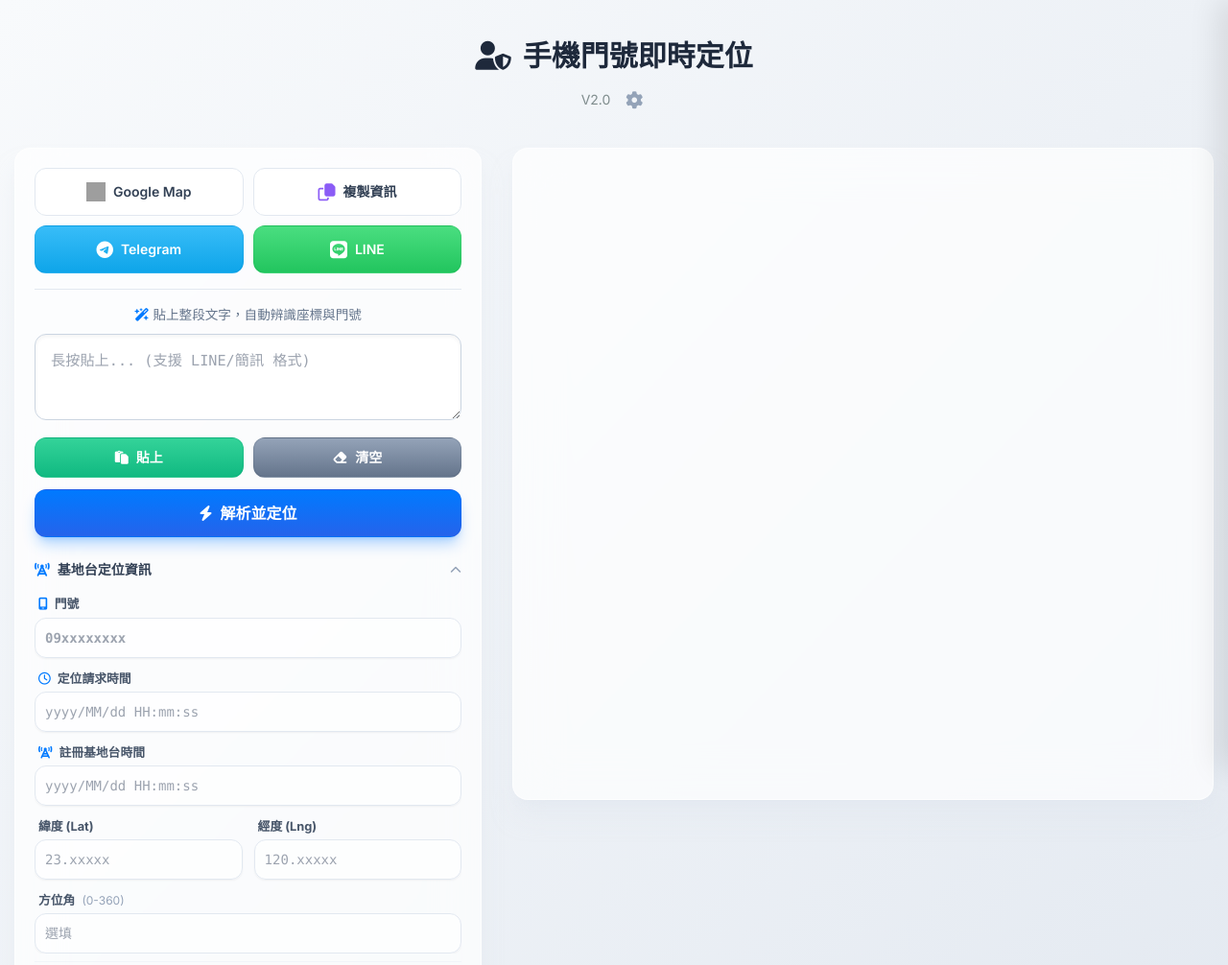
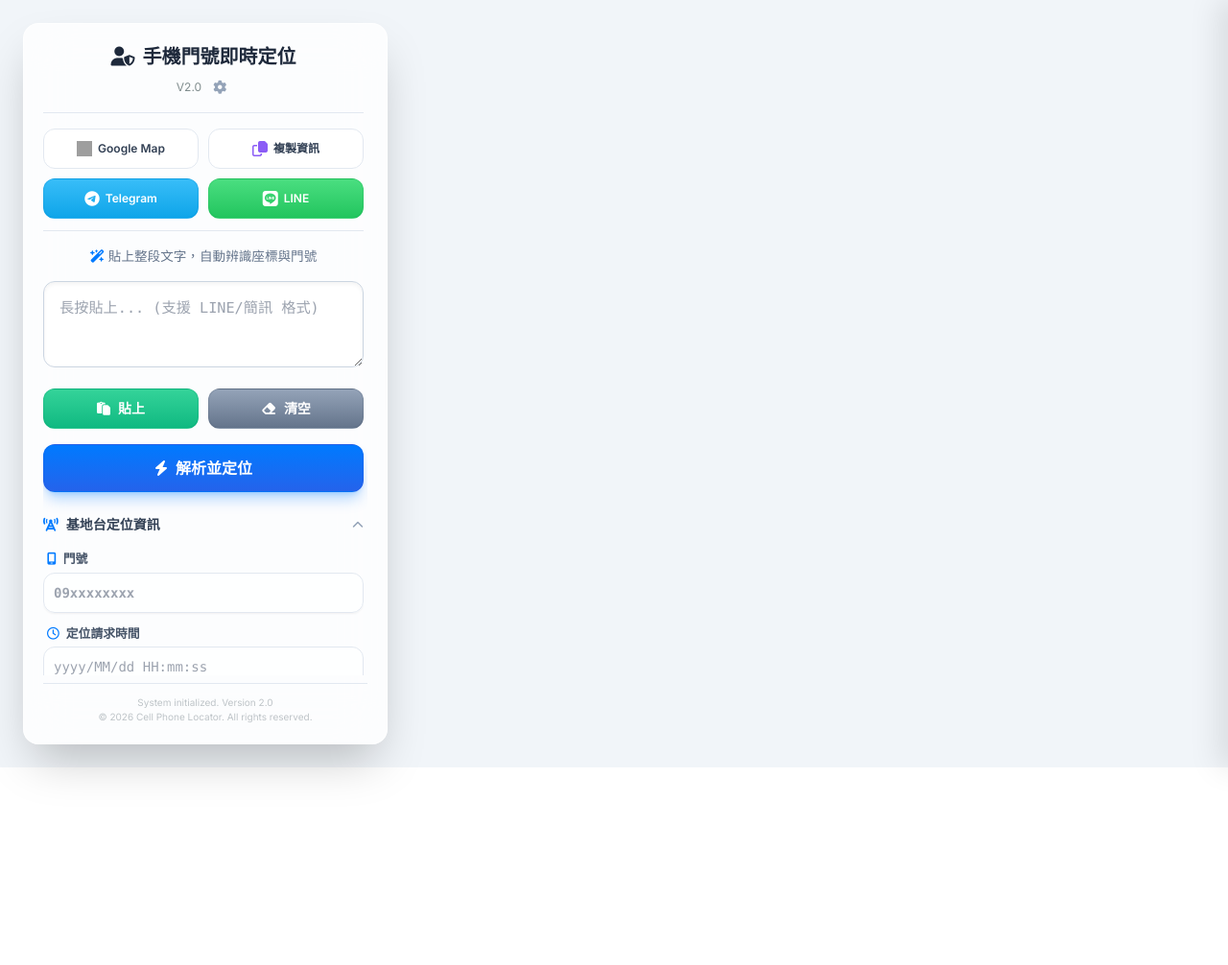
Before and after one commit to lianghao02/Cell-Tower-Map-Locator, a plain HTML site: page index.html in a window 1280 px wide. Shown: the top 1006 px of the page at 96% size. After the commit the page ends 800 px from the top, so only its background shows below. Drawn offline with nearby package versions, Linux system fonts and the light colour scheme; grey boxes are pictures that could not be loaded.

Commit message:
Feat: v2.1 滿版地圖背景與懸浮折疊控制面板正式版

```diff
--- a/index.html
+++ b/index.html
@@ -108,6 +108,65 @@
           .collapsible-header.active i.fa-chevron-down {
             transform: rotate(-180deg);
           }
+
+          /* 側邊懸浮面板樣式與動畫 */
+          .console-panel {
+            position: fixed;
+            z-index: 1000; /* 確保位於 Leaflet 與 Overlay 之上 */
+            transition: transform 0.3s cubic-bezier(0.4, 0, 0.2, 1);
+            transform: translateX(0);
+          }
+
+          @media (min-width: 768px) {
+            .console-panel {
+              width: 380px;
+              top: 24px;
+              left: 24px;
+              max-height: calc(100vh - 48px);
+            }
+            .console-panel.collapsed {
+              transform: translateX(calc(-100% - 30px)); /* 完全滑出左側螢幕，包含 margin 與 shadow */
+            }
+          }
+
+          @media (max-width: 767px) {
+            .console-panel {
+              width: calc(100vw - 24px);
+              top: 12px;
+              left: 12px;
+              max-height: calc(100vh - 24px);
+            }
+            .console-panel.collapsed {
+              transform: translateX(calc(-100% - 15px));
+            }
+          }
+
+          /* 折疊切換外掛按鈕把手 */
+          .toggle-handle {
+            position: absolute;
+            top: 50%;
+            transform: translateY(-50%);
+            right: -24px; /* 卡在卡片右側外緣 */
+            width: 24px;
+            height: 64px;
+            background: rgba(255, 255, 255, 0.85);
+            backdrop-filter: blur(12px);
+            border-top: 1px solid rgba(255, 255, 255, 0.6);
+            border-bottom: 1px solid rgba(255, 255, 255, 0.6);
+            border-right: 1px solid rgba(255, 255, 255, 0.6);
+            border-radius: 0 12px 12px 0;
+            box-shadow: 4px 0 10px rgba(0, 0, 0, 0.08);
+            display: flex;
+            align-items: center;
+            justify-content: center;
+            cursor: pointer;
+            z-index: 1010;
+            transition: background-color 0.2s, color 0.2s;
+          }
+          .toggle-handle:hover {
+            background: rgba(255, 255, 255, 0.95);
+            color: var(--color-accent, #2563eb);
+          }
         }
     </style>
 
@@ -117,21 +176,7 @@
 <body class="bg-gradient-to-br from-slate-50 to-slate-200 text-slate-800 font-sans overflow-x-hidden select-none pb-20 overscroll-none min-h-screen">
 
 
-    <div class="container mx-auto p-[15px] max-w-[600px] md:max-w-7xl pt-10">
-        <!-- 標題區塊 (統一風格) -->
-        <div class="text-center mb-8 relative">
-            <h1 class="text-3xl font-bold text-primary mb-2.5 flex justify-center items-center">
-                <i class="fa-solid fa-user-shield mr-3"></i>手機門號即時定位
-            </h1>
-            <div class="flex justify-center items-center gap-3 text-[#7f8c8d] text-sm font-medium">
-                <span>V2.0</span>
-                <button id="btnToggleConfig"
-                    class="text-slate-400 hover:text-primary transition-colors hover:rotate-45 p-1 flex items-center"
-                    title="進階設定">
-                    <i class="fa-solid fa-gear text-lg"></i>
-                </button>
-            </div>
-        </div>
+
         <!-- 背景遮罩 (Overlay) -->
         <div id="configOverlay"
             class="fixed inset-0 bg-black/40 z-[90] hidden opacity-0 transition-opacity duration-300">
@@ -231,32 +276,51 @@
             </div>
         </div>
 
-        <!-- 核心佈局 Grid -->
-        <div class="flex flex-col gap-6 md:grid md:grid-cols-[1fr_1.5fr] md:gap-8 md:items-start">
-            <!-- Order 1: 單一整合控制台 -->
-            <div class="card order-1 bg-white/70 backdrop-blur-xl border border-white/60 rounded-2xl p-5 shadow-xl shadow-slate-200/50 md:col-start-1 md:row-start-1 flex flex-col justify-between">
-                <div>
-                    <!-- 分享與複製按鈕 (移到最上方) -->
-                    <div class="action-grid grid grid-cols-2 gap-[10px] mb-4 pb-4 border-b border-slate-200">
+    <!-- Order 1: 單一整合控制台 (懸浮面板) -->
+    <div id="consolePanel" class="console-panel card bg-white/80 backdrop-blur-xl border border-white/60 rounded-2xl p-5 shadow-2xl flex flex-col justify-between overflow-hidden">
+        <!-- 折疊切換外掛按鈕把手 -->
+        <button id="btnConsoleToggle" class="toggle-handle border-none outline-none animate-pulse" onclick="app.toggleConsoleSide()" title="收合/展開控制台">
+            <i class="fa-solid fa-chevron-left text-slate-500 text-[10px] transition-transform duration-300" id="consoleToggleArrow"></i>
+        </button>
+
+        <!-- 內部可滾動容器 -->
+        <div class="flex-1 overflow-y-auto pr-1 space-y-4 max-h-full">
+            <!-- 標題區塊 (從外部移入，做在卡片頂端) -->
+            <div class="text-center pb-3 border-b border-slate-200 relative">
+                <h1 class="text-xl font-bold text-primary mb-1 flex justify-center items-center">
+                    <i class="fa-solid fa-user-shield mr-2"></i>手機門號即時定位
+                </h1>
+                <div class="flex justify-center items-center gap-2 text-[#7f8c8d] text-xs font-medium">
+                    <span>V2.0</span>
+                    <button id="btnToggleConfig"
+                        class="text-slate-400 hover:text-primary transition-colors hover:rotate-45 p-1 flex items-center border-none bg-transparent cursor-pointer"
+                        title="進階設定">
+                        <i class="fa-solid fa-gear text-sm"></i>
+                    </button>
+                </div>
+            </div>
+
+            <!-- 分享與複製按鈕 (常駐於標題之下) -->
+            <div class="action-grid grid grid-cols-2 gap-[10px] pb-3 border-b border-slate-200">
                 <button
-                            class="btn bg-white text-slate-700 py-2.5 px-4 rounded-xl font-semibold cursor-pointer flex items-center justify-center gap-2 hover:-translate-y-0.5 active:translate-y-0 hover:shadow-md hover:text-accent transition-all border border-slate-200 text-sm"
+                    class="btn bg-white text-slate-700 py-2 px-3 rounded-xl font-semibold cursor-pointer flex items-center justify-center gap-1.5 hover:-translate-y-0.5 active:translate-y-0 hover:shadow-md hover:text-accent transition-all border border-slate-200 text-xs"
                     onclick="app.openMap()">
-                            <img src="https://upload.wikimedia.org/wikipedia/commons/a/aa/Google_Maps_icon_%282020%29.svg" alt="GMap" class="w-5 h-5"> Google Map
+                    <img src="https://upload.wikimedia.org/wikipedia/commons/a/aa/Google_Maps_icon_%282020%29.svg" alt="GMap" class="w-4 h-4"> Google Map
                 </button>
                 <button
-                            class="btn bg-white text-slate-700 py-2.5 px-4 rounded-xl font-semibold cursor-pointer flex items-center justify-center gap-2 hover:-translate-y-0.5 active:translate-y-0 hover:shadow-md hover:text-copy transition-all border border-slate-200 text-sm"
+                    class="btn bg-white text-slate-700 py-2 px-3 rounded-xl font-semibold cursor-pointer flex items-center justify-center gap-1.5 hover:-translate-y-0.5 active:translate-y-0 hover:shadow-md hover:text-copy transition-all border border-slate-200 text-xs"
                     onclick="app.copy()">
-                            <i class="fa-regular fa-copy text-lg text-copy"></i> 複製資訊
+                    <i class="fa-regular fa-copy text-base text-copy"></i> 複製資訊
                 </button>
                 <button
-                            class="btn bg-gradient-to-b from-[#38bdf8] to-[#0ea5e9] text-white py-2.5 px-4 rounded-xl font-semibold cursor-pointer flex items-center justify-center gap-2 hover:-translate-y-0.5 active:translate-y-0 hover:shadow-lg hover:shadow-[#0ea5e9]/30 transition-all border border-[#0284c7]/20 text-sm"
+                    class="btn bg-gradient-to-b from-[#38bdf8] to-[#0ea5e9] text-white py-2 px-3 rounded-xl font-semibold cursor-pointer flex items-center justify-center gap-1.5 hover:-translate-y-0.5 active:translate-y-0 hover:shadow-lg hover:shadow-[#0ea5e9]/30 transition-all border border-[#0284c7]/20 text-xs"
                     onclick="app.share('tg')">
-                            <i class="fa-brands fa-telegram text-lg"></i> Telegram
+                    <i class="fa-brands fa-telegram text-base"></i> Telegram
                 </button>
                 <button
-                            class="btn bg-gradient-to-b from-[#4ade80] to-[#22c55e] text-white py-2.5 px-4 rounded-xl font-semibold cursor-pointer flex items-center justify-center gap-2 hover:-translate-y-0.5 active:translate-y-0 hover:shadow-lg hover:shadow-[#22c55e]/30 transition-all border border-[#16a34a]/20 text-sm"
+                    class="btn bg-gradient-to-b from-[#4ade80] to-[#22c55e] text-white py-2 px-3 rounded-xl font-semibold cursor-pointer flex items-center justify-center gap-1.5 hover:-translate-y-0.5 active:translate-y-0 hover:shadow-lg hover:shadow-[#22c55e]/30 transition-all border border-[#16a34a]/20 text-xs"
                     onclick="app.share('line')">
-                            <i class="fa-brands fa-line text-lg"></i> LINE
+                    <i class="fa-brands fa-line text-base"></i> LINE
                 </button>
             </div>
                     <div class="hint text-center text-[0.85rem] text-slate-500 mb-[10px] font-medium">
@@ -426,22 +490,18 @@
             </div>
         </div>
 
-            </div>
-
-            <!-- Order 2: 地圖 (手機版在中間，電腦版在右側) -->
-            <div id="map-container"
-                class="order-2 w-full h-[400px] md:h-[calc(100vh-120px)] bg-white/70 backdrop-blur-xl border border-white/60 rounded-2xl shadow-xl shadow-slate-200/50 overflow-hidden md:col-start-2 md:row-start-1 md:sticky md:top-[90px] hidden md:block">
-                <div id="map" class="w-full h-full"></div>
-            </div>
-
-            <!-- Order 3: 底部區 (只保留頁尾以保持版面清爽，限制在左欄防地圖重疊) -->
-            <div class="order-3 md:col-start-1 md:col-span-1 w-full mt-4">
-                <div class="footer text-center text-[0.75rem] text-[#bdc3c7]">
+        <!-- 頁尾區 (移入面板底部) -->
+        <div class="pt-3 border-t border-slate-200 mt-2">
+            <div class="footer text-center text-[10px] text-[#bdc3c7]">
                 System initialized. Version 2.0<br>
                 &copy; 2026 Cell Phone Locator. All rights reserved.
             </div>
         </div>
     </div>
+
+    <!-- 地圖背景 (滿版鋪底) -->
+    <div id="map-container" class="w-screen h-screen fixed inset-0 z-0 bg-slate-100 overflow-hidden">
+        <div id="map" class="w-full h-full"></div>
     </div>
 
     <script src="js/app.js"></script>
--- a/js/app.js
+++ b/js/app.js
@@ -917,6 +917,30 @@
                 }
             }
 
+            // 摺疊/展開左側懸浮控制台
+            function toggleConsoleSide() {
+                const el = document.getElementById("consolePanel");
+                const arrow = document.getElementById("consoleToggleArrow");
+                if (!el || !arrow) return;
+
+                const isCollapsed = el.classList.contains("collapsed");
+                if (isCollapsed) {
+                    el.classList.remove("collapsed");
+                    arrow.classList.remove("fa-chevron-right");
+                    arrow.classList.add("fa-chevron-left");
+                } else {
+                    el.classList.add("collapsed");
+                    arrow.classList.remove("fa-chevron-left");
+                    arrow.classList.add("fa-chevron-right");
+                }
+
+                if (map) {
+                    setTimeout(() => {
+                        map.invalidateSize();
+                    }, 350);
+                }
+            }
+
             // 公開介面 (Public API)
             return {
                 init,
@@ -933,6 +957,7 @@
                 toggleMapSelect,
                 clearAddress,
                 toggleSection,
+                toggleConsoleSide,
             };
         })();
 
```
Lines whose indentation alone changed are shown as unchanged.
